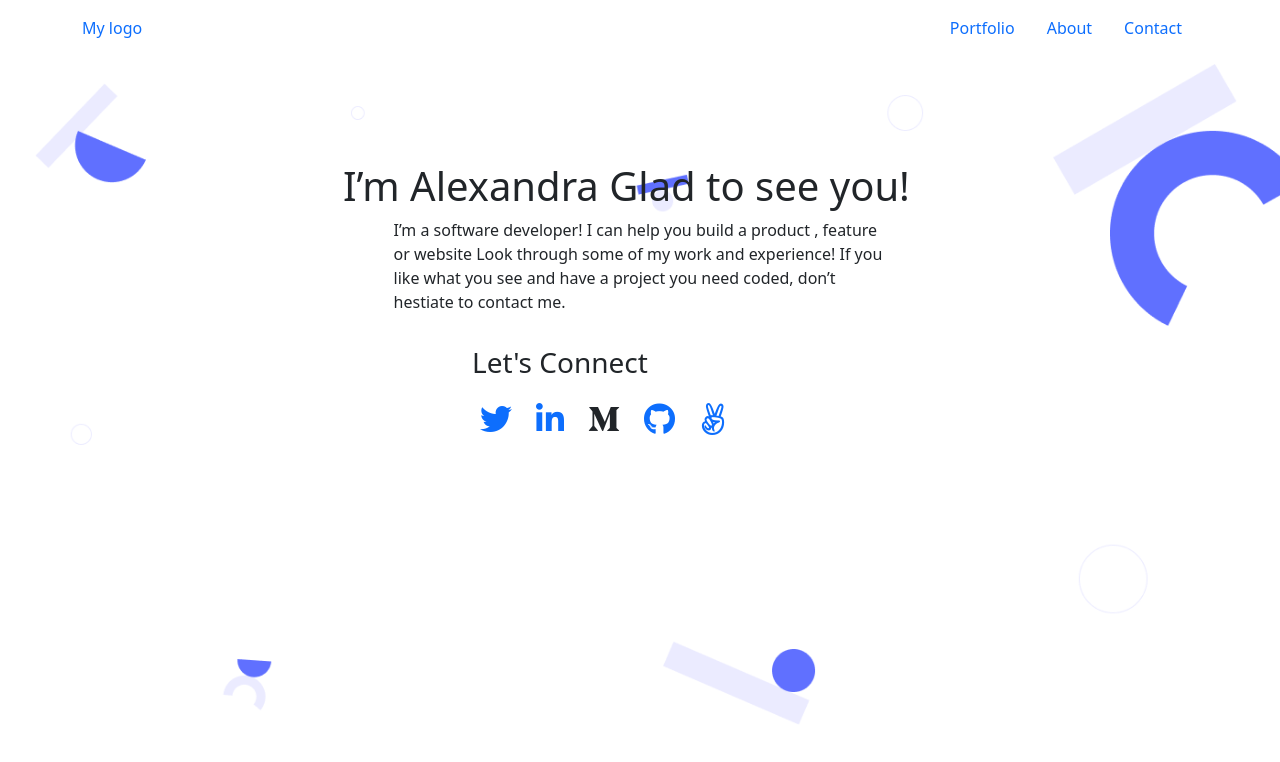
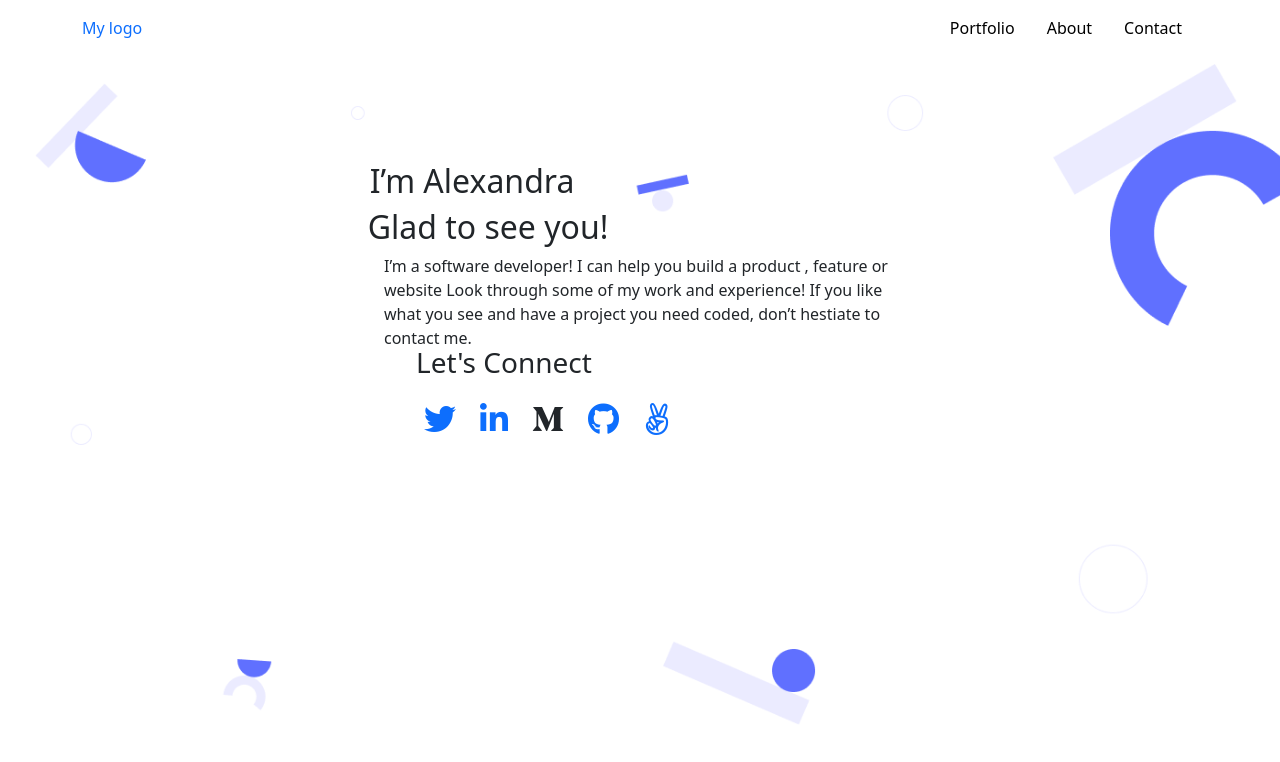
Before and after one commit to Debas-31/bootstrap-pro, a plain HTML site: page index.html in a window 1280 px wide. Shown: the top 762 px of the page. Drawn offline with nearby package versions, Linux system fonts and the light colour scheme.

Commit message:
modify layout and style

```diff
--- a/index.html
+++ b/index.html
@@ -13,7 +13,7 @@
     <header>
         <nav class="container d-flex align-items-center justify-content-between mt-2">
             <a class="text-decoration-none" href="#">My logo</a>
-            <ul class="nav justify-content-end ">
+            <ul class="nav justify-content-end nav-right">
                 <li class="nav-item">
                   <a class="nav-link active" aria-current="page" href="#">Portfolio</a>
                 </li>
@@ -28,10 +28,12 @@
     </header>
     <section class="work mt-3">
         <img class="bgc-img" src="./image/Header-bg.png" alt="background image">
-        <div class="work-text d-flex-col mx-4">
-            <h1>I’m Alexandra
-                Glad to see you!</h1>
-                <p class="text-wrap work-p"> I’m a software developer! I can help you build a product , feature or website Look through some of my work and experience! If you like what you see and have a project you need coded, don’t hestiate to contact me.</p>
+        <div class="work-text">
+            <div class="work-heading">
+                <h2 class="heading-1">I’m Alexandra</h2>
+                <h2>Glad to see you!</h2>
+            </div>
+            <p class="text-wrap work-p"> I’m a software developer! I can help you build a product , feature or website Look through some of my work and experience! If you like what you see and have a project you need coded, don’t hestiate to contact me.</p>
         </div>
         <div class="social-media-icons d-flex-col justify-content-center">
             <div class="let-connect m-4">
--- a/style.css
+++ b/style.css
@@ -1,3 +1,7 @@
+.nav-item a {
+  color: #000;
+}
+
 .bgc-img {
   width: 100%;
   margin: 0 8px 76.54px 34.6px;
@@ -5,6 +9,7 @@
 
 .work {
   position: relative;
+  margin: 0 auto;
 }
 
 .work-text {
@@ -12,9 +17,13 @@
   margin-top: -40rem;
 }
 
-.work-text h1 {
+.work-heading {
   text-align: center;
-  margin-left: -1.7rem;
+  margin-left: -19rem;
+}
+
+.heading-1 {
+  margin-left: -2rem;
 }
 
 .work-p {
@@ -31,6 +40,6 @@ li {
 .social-media-icons {
   position: absolute;
   margin-top: -30rem;
-  margin-left: 28rem;
+  margin-left: 24.5rem;
 
 }
```
